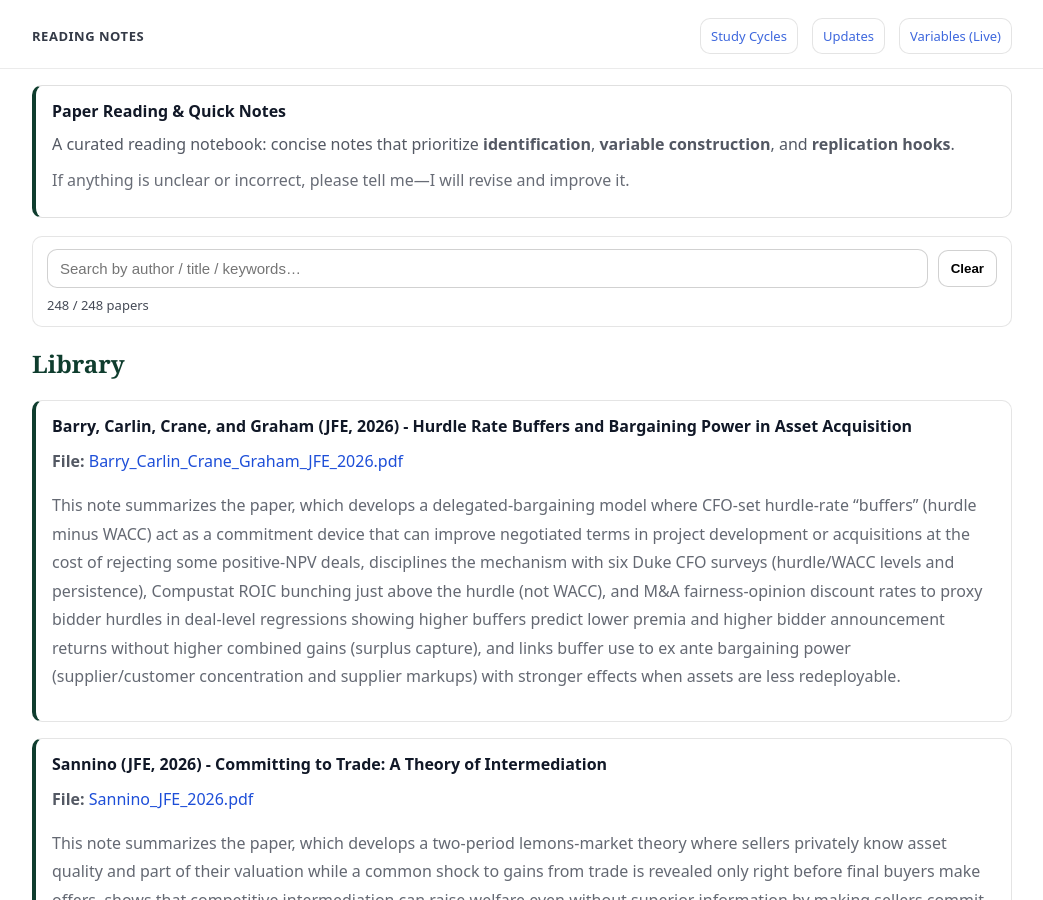
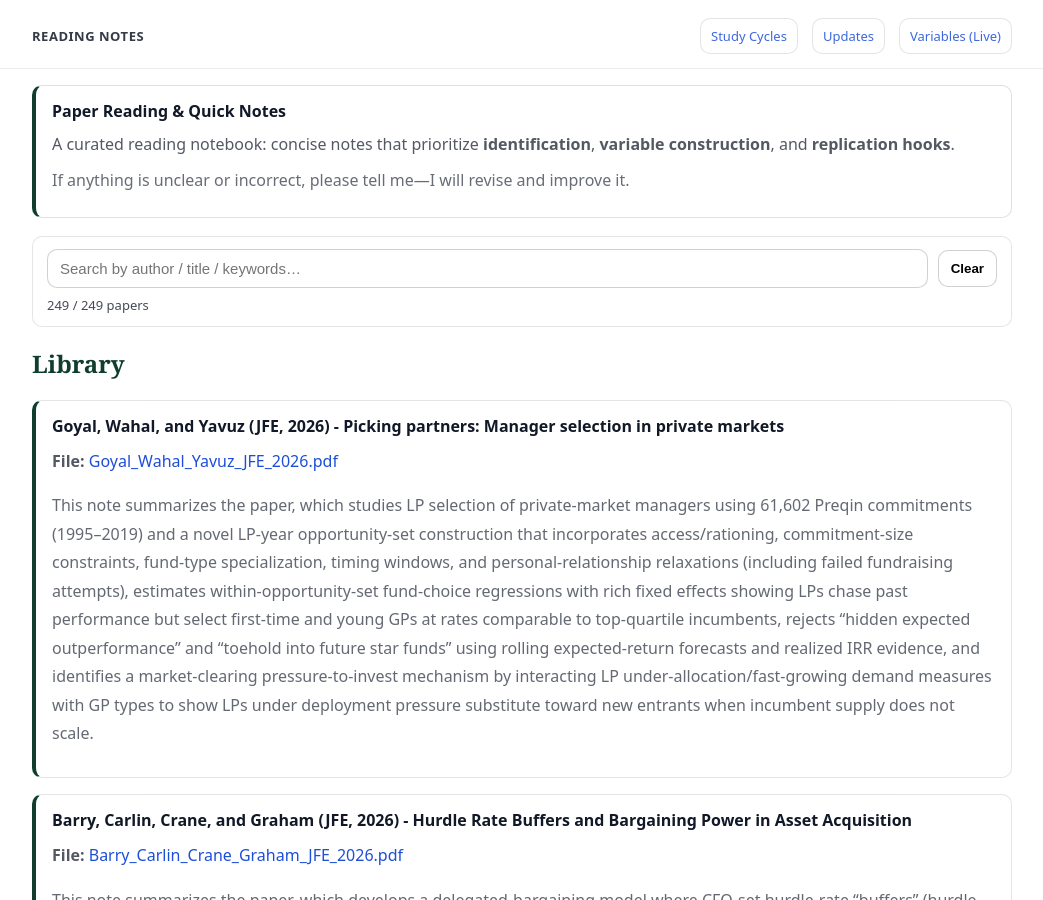
Before and after one commit to yaxinzn/study-archive, a Jekyll site: the page built from reading/index.md, in a window 1280 px wide and 900 px high. Shown: the whole window, without its empty margins (118-1161 px from the left). Built offline with Jekyll 4.4.1, drawn with Linux system fonts in a browser that asks for light colours.

Commit message:
Reading: add/update Goyal_Wahal_Yavuz_JFE_2026.pdf

```diff
--- a/_data/reading.yml
+++ b/_data/reading.yml
@@ -1,3 +1,7 @@
+- title: "Goyal, Wahal, and Yavuz (JFE, 2026) - Picking partners: Manager selection in private markets"
+  file: "Goyal_Wahal_Yavuz_JFE_2026.pdf"
+  desc: "This note summarizes the paper, which studies LP selection of private-market managers using 61,602 Preqin commitments (1995–2019) and a novel LP-year opportunity-set construction that incorporates access/rationing, commitment-size constraints, fund-type specialization, timing windows, and personal-relationship relaxations (including failed fundraising attempts), estimates within-opportunity-set fund-choice regressions with rich fixed effects showing LPs chase past performance but select first-time and young GPs at rates comparable to top-quartile incumbents, rejects “hidden expected outperformance” and “toehold into future star funds” using rolling expected-return forecasts and realized IRR evidence, and identifies a market-clearing pressure-to-invest mechanism by interacting LP under-allocation/fast-growing demand measures with GP types to show LPs under deployment pressure substitute toward new entrants when incumbent supply does not scale."
+
 - title: "Barry, Carlin, Crane, and Graham (JFE, 2026) - Hurdle Rate Buffers and Bargaining Power in Asset Acquisition"
   file: "Barry_Carlin_Crane_Graham_JFE_2026.pdf"
   desc: "This note summarizes the paper, which develops a delegated-bargaining model where CFO-set hurdle-rate “buffers” (hurdle minus WACC) act as a commitment device that can improve negotiated terms in project development or acquisitions at the cost of rejecting some positive-NPV deals, disciplines the mechanism with six Duke CFO surveys (hurdle/WACC levels and persistence), Compustat ROIC bunching just above the hurdle (not WACC), and M&A fairness-opinion discount rates to proxy bidder hurdles in deal-level regressions showing higher buffers predict lower premia and higher bidder announcement returns without higher combined gains (surplus capture), and links buffer use to ex ante bargaining power (supplier/customer concentration and supplier markups) with stronger effects when assets are less redeployable."
```
Also changed, not shown: 1 other file.
